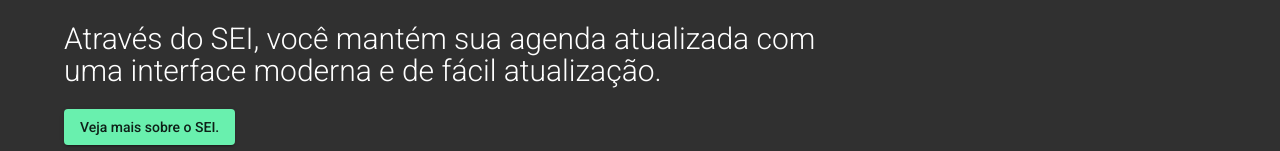
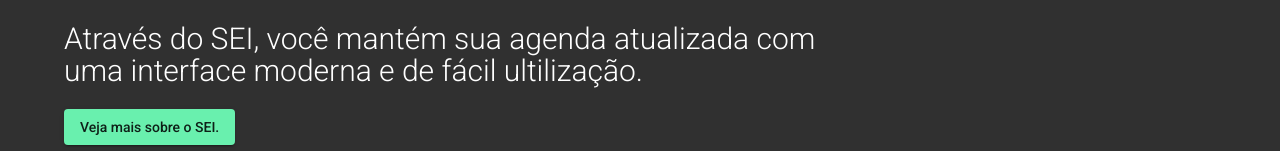
Before and after one commit to yuriel-v/sei, an Angular app in the folder src/sei-front/: page / in a window 1280 px wide. Shown: the part 271-422 px from the top of the page. Built offline with nearby package versions, Linux system fonts and the light colour scheme.

Commit message:
Change the word for one that is better

```diff
--- a/src/sei-front/src/app/home/about/about.component.html
+++ b/src/sei-front/src/app/home/about/about.component.html
@@ -9,7 +9,7 @@
             Através do SEI, você mantém sua agenda atualizada com
         </p>
         <p class="">
-            uma interface moderna e de fácil atualização.
+            uma interface moderna e de fácil ultilização.
         </p>
     </div>
 
```
